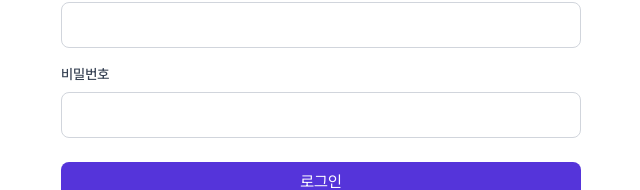
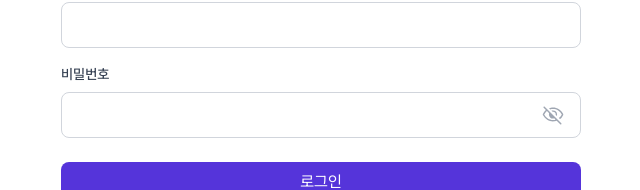
Before and after one commit to Heedong0924/fe16-intermediate-project-taskify, a Next.js app: page /login in a window 1280 px wide. Shown: the part 461-651 px from the top of the page, without its empty margins (319-959 px from the left). Built offline with nearby package versions, Linux system fonts and the light colour scheme.

Commit message:
LIN-23 feat: 비밀번호 토글 기능 추가

```diff
--- a/src/app/(auth)/layout.tsx
+++ b/src/app/(auth)/layout.tsx
@@ -3,7 +3,7 @@ import AuthHero from './components/AuthHero';
 const AuthLayout = ({ children }: { children: React.ReactNode }) => {
   return (
     <div className="flex h-screen w-full flex-col items-center justify-center">
-      <div className="flex w-full flex-col items-center justify-center gap-[30px]">
+      <div className="flex w-full flex-col items-center justify-center gap-[30px] px-3">
         <AuthHero />
         <div className="w-full max-w-[520px]">{children}</div>
       </div>
--- a/src/app/(auth)/login/page.tsx
+++ b/src/app/(auth)/login/page.tsx
@@ -1,6 +1,8 @@
 'use client';
 
+import Image from 'next/image';
 import Link from 'next/link';
+import React, { useState } from 'react';
 import { useForm } from 'react-hook-form';
 
 import Input from '@/components/common/Input';
@@ -20,6 +22,9 @@ const LoginPage = () => {
     mode: 'onChange',
     reValidateMode: 'onBlur',
   });
+  // 비밀번호 표시 토글 상태
+  const [showPassword, setShowPassword] = useState(false);
+  const togglePassword = () => setShowPassword((prev) => !prev);
 
   const onSubmit = (data: FormValues) => {
     console.log(data); // 사용자가 입력한 값
@@ -43,8 +48,21 @@ const LoginPage = () => {
           />
           <Input
             label="비밀번호"
-            type="password"
+            type={showPassword ? 'text' : 'password'}
             autoComplete="current-password"
+            rightIcon={
+              <Image
+                src={
+                  showPassword
+                    ? '/images/icon/visibility.svg'
+                    : '/images/icon/visibility_off.svg'
+                }
+                alt="비밀번호 보기"
+                width={24}
+                height={24}
+              />
+            }
+            onRightIconClick={togglePassword}
             isError={!!errors.password}
             isSuccess={dirtyFields.password && !errors.password}
             errorMessage={errors.password?.message}
--- a/src/components/common/Input.tsx
+++ b/src/components/common/Input.tsx
@@ -151,7 +151,7 @@ const Input = React.forwardRef<HTMLInputElement, InputProps>(
                 'absolute top-1/2 left-3 z-10 -translate-y-1/2 transform',
                 'rounded p-1 transition-transform',
                 onLeftIconClick && !disabled
-                  ? 'cursor-pointer hover:scale-110 focus:ring-2 focus:ring-violet-500 focus:ring-offset-2 focus:outline-none'
+                  ? 'cursor-pointer'
                   : 'cursor-default',
                 disabled && 'opacity-50',
                 !onLeftIconClick && 'pointer-events-none',
@@ -193,7 +193,7 @@ const Input = React.forwardRef<HTMLInputElement, InputProps>(
                 'absolute top-1/2 right-3 z-10 -translate-y-1/2 transform',
                 'rounded p-1 transition-transform',
                 onRightIconClick && !disabled
-                  ? 'cursor-pointer hover:scale-110 focus:ring-2 focus:ring-violet-500 focus:ring-offset-2 focus:outline-none'
+                  ? 'cursor-pointer'
                   : 'cursor-default',
                 disabled && 'opacity-50',
                 !onRightIconClick && 'pointer-events-none',
```
